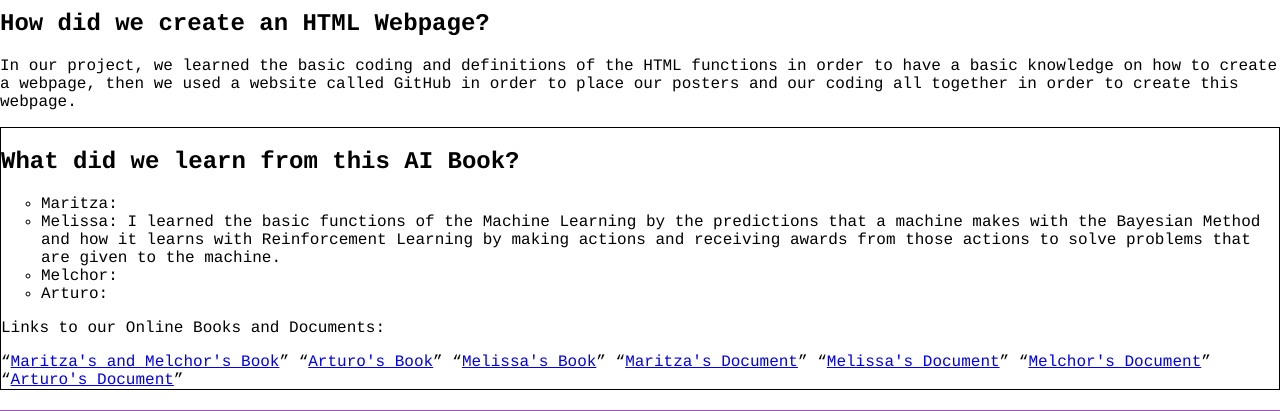
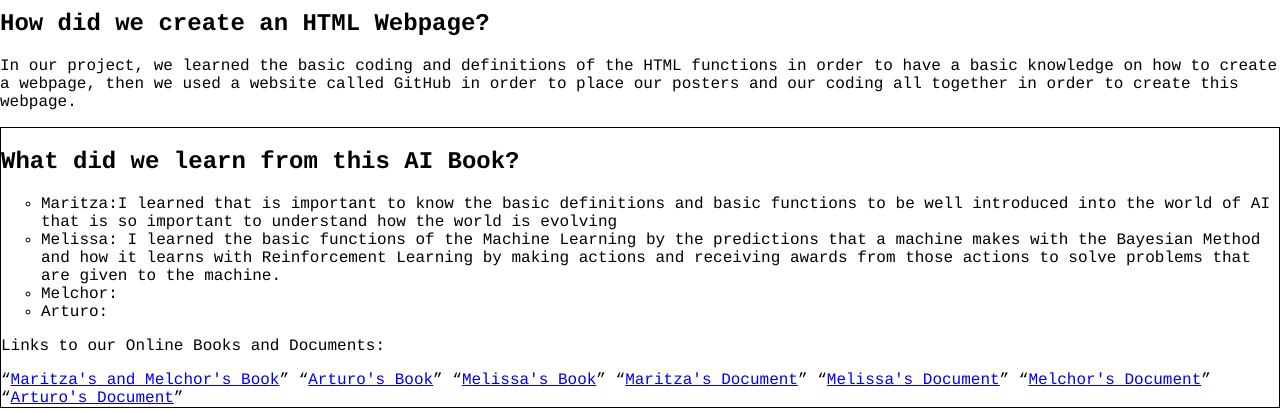
Before and after one commit to TechnoCholo/8B-TEAM1, a plain HTML site: page index.html in a window 1280 px wide. Shown: the part 495-906 px from the top of the page. Drawn offline with Linux system fonts and the light colour scheme.

Commit message:
Update index.html

```diff
--- a/index.html
+++ b/index.html
@@ -135,7 +135,7 @@ Fantasy
         <section id="faq">
             <h2>What did we learn from this AI Book?</h2>
             <ul style="list-style-type:circle;">
-                <li>Maritza:</li>
+                <li>Maritza:I learned that is important to know the basic definitions and basic functions to be well introduced into the world of AI that is so important to understand how the world is evolving</li>
                 <li>Melissa: I learned the basic functions of the Machine Learning by the predictions that a machine makes with the Bayesian Method and how it learns with Reinforcement Learning by making actions and receiving awards from those actions to solve problems that are given to the machine.</li>
                 <li>Melchor:</li>
                 <li>Arturo:</li>
```
